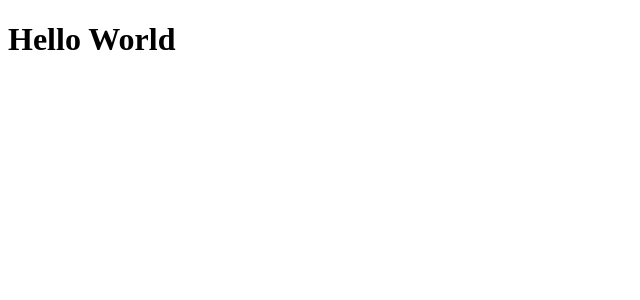
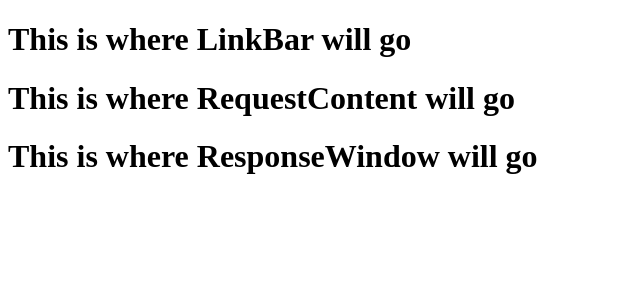
Before and after one commit to JoLeaper/postman-clone, a React app: page / in a window 1280 px wide. Shown: the top 300 px of the page, without its empty margins (0-640 px from the left). Built offline with nearby package versions, Linux system fonts and the light colour scheme.

Commit message:
all components linked properly

```diff
--- a/src/components/App/App.jsx
+++ b/src/components/App/App.jsx
@@ -1,5 +1,6 @@
 import React from 'react';
+import MainContainer from '../../containers/MainContainer'
 
 export default function App() {
-  return <h1>Hello World</h1>;
+  return <MainContainer />;
 }
--- a/src/components/LinkBar/LinkBar.jsx
+++ b/src/components/LinkBar/LinkBar.jsx
@@ -0,0 +1,5 @@
+import React from 'react';
+
+export const LinkBar = () => (
+  <h1>This is where LinkBar will go</h1>
+);
--- a/src/components/RequestContent/RequestContent.jsx
+++ b/src/components/RequestContent/RequestContent.jsx
@@ -0,0 +1,5 @@
+import React from 'react';
+
+export const RequestContent = () => (
+  <h1>This is where RequestContent will go</h1>
+);
--- a/src/components/ResponseWindow/ResponseWindow.jsx
+++ b/src/components/ResponseWindow/ResponseWindow.jsx
@@ -0,0 +1,5 @@
+import React from 'react';
+
+export const ResponseWindow = () => (
+  <h1>This is where ResponseWindow will go</h1>
+);
--- a/src/containers/MainContainer.jsx
+++ b/src/containers/MainContainer.jsx
@@ -0,0 +1,16 @@
+import React, { Component } from 'react'
+import { LinkBar } from '../components/LinkBar/LinkBar'
+import { RequestContent } from '../components/RequestContent/RequestContent'
+import { ResponseWindow } from '../components/ResponseWindow/ResponseWindow'
+
+export default class MainContainer extends Component {
+  render() {
+    return (
+      <div>
+        <LinkBar />
+        <RequestContent />
+        <ResponseWindow />
+      </div>
+    )
+  }
+}
```
